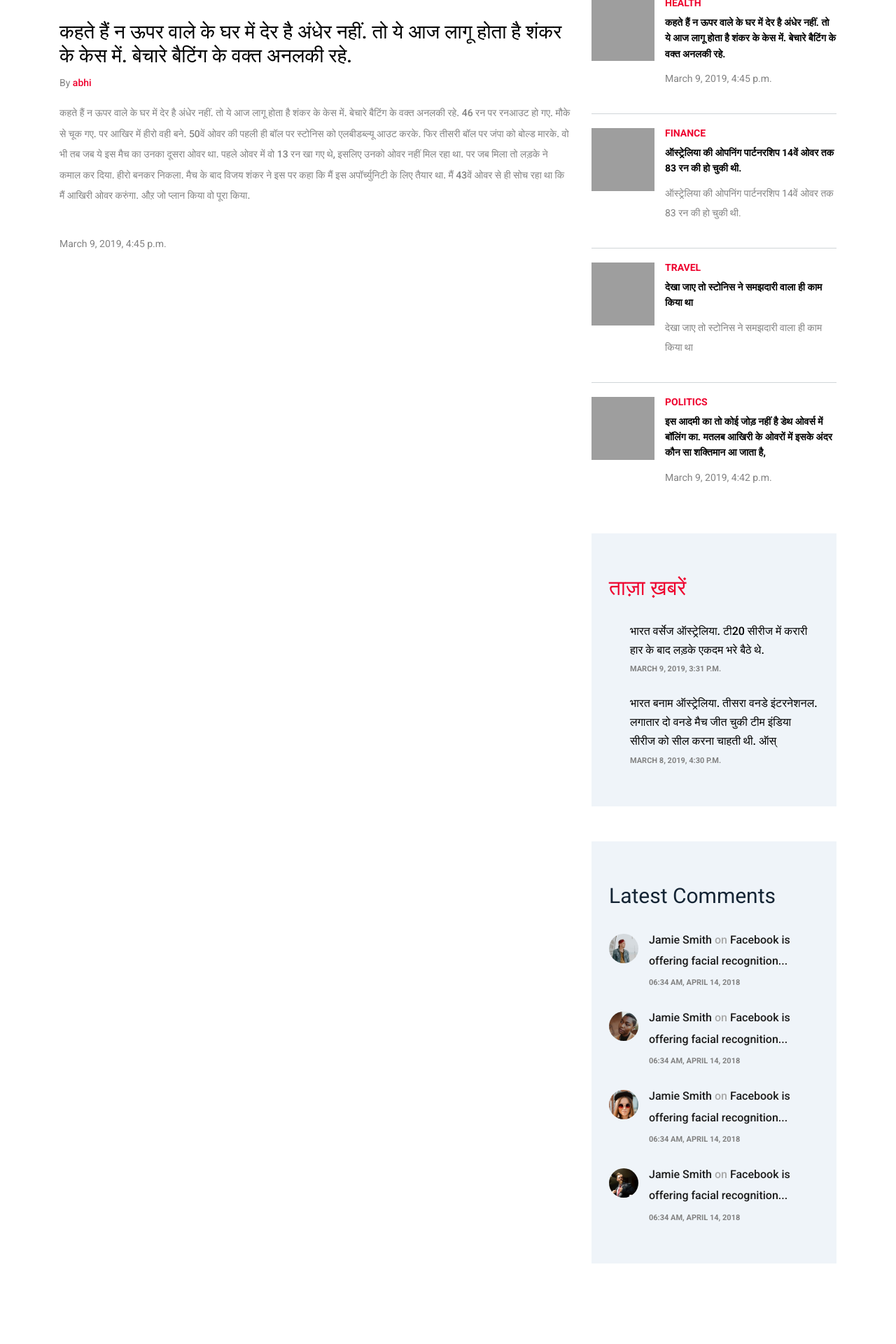
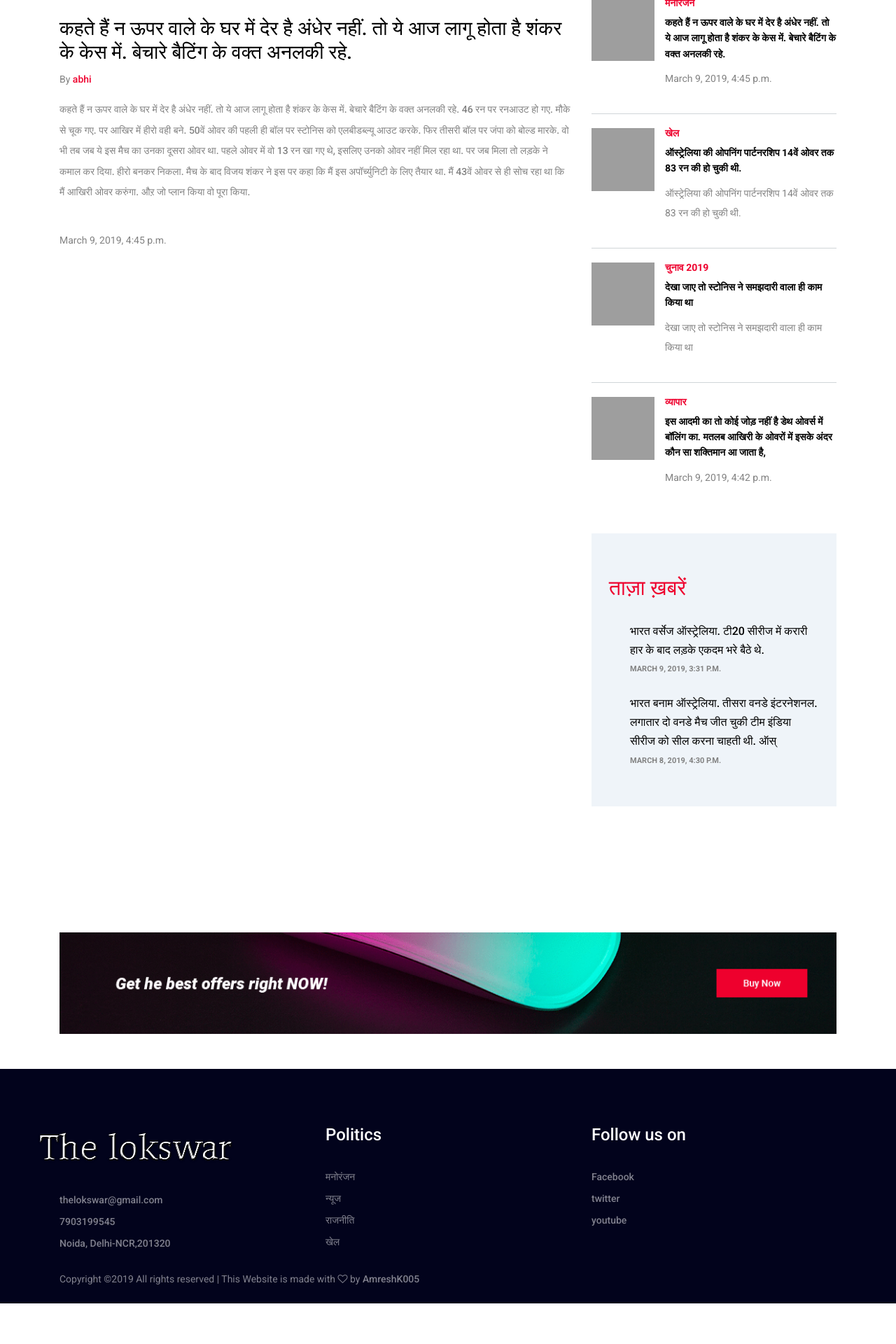
Before and after one commit to amreshk005/lokswar, a Django app: page /movie/ in a window 1280 px wide. Shown: the part 704-2624 px from the top of the page at 70% size. After the commit the page ends 2566 px from the top, so only its background shows below. Run offline with Django 3.2, Linux system fonts and the light colour scheme; data comes from the database, SQL or seed files in the repository; both versions use the stored data as it was after the commit; some libraries are stand-ins or nearby versions; grey boxes are pictures that could not be loaded.

Commit message:
template edit

```diff
--- a/lokswar/home/templates/category_list/news_category_list.html
+++ b/lokswar/home/templates/category_list/news_category_list.html
@@ -13,7 +13,7 @@
                         <div class="single-blog-post featured-post mb-30">
                             <div class="post-thumb">
                                 {% if item.image %}
-                                <a href="{{ item.get_absolute_url }}"><img src="{{ item.image.url }}" alt=""></a>
+                                <a href="{{ item.get_absolute_url }}"><img style="height:295px; width:600px;" src="{{ item.image.url }}" alt=""></a>
                             {% endif %}
                             </div>
                             <div class="post-data">
@@ -74,7 +74,7 @@
                                     <a href="{{ item.get_absolute_url }}"><img style="height:90px;" src="{{ item.image.url }}" alt=""></a>
                                 </div>
                                 <div class="post-data">
-                                    <a href="{% url 'home:news' %}" class="post-catagory">Finance</a>
+                                    <a href="{% url 'home:news' %}" class="post-catagory">न्यूज़</a>
                                     <div class="post-meta">
                                         <a href="{{ item.get_absolute_url }}" class="post-title">
                                             <h6>{{ item.title }}</h6>
@@ -92,7 +92,7 @@
                                     <a href="{{ item.get_absolute_url }}"><img style="height:90px;" src="{{ item.image.url }}" alt=""></a>
                                 </div>
                                 <div class="post-data">
-                                    <a href="{% url 'home:politics' %}" class="post-catagory">Politics</a>
+                                    <a href="{% url 'home:politics' %}" class="post-catagory">राजनीति </a>
                                     <div class="post-meta">
                                         <a href="{{ item.get_absolute_url }}" class="post-title">
                                             <h6>Sed a elit euismod augue semper congue sit amet ac sapien.</h6>
@@ -110,7 +110,7 @@
                                     <a href="{{ item.get_absloute_url }}"><img style="height:90px;" src="{{ item.image.url }}" alt=""></a>
                                 </div>
                                 <div class="post-data">
-                                    <a href="{% url 'home:movie' %}" class="post-catagory">Health</a>
+                                    <a href="{% url 'home:movie' %}" class="post-catagory">मनोरंजन </a>
                                     <div class="post-meta">
                                         <a href="{{ item.get_absloute_url }}" class="post-title">
                                             <h6>{{ item.title }}</h6>
@@ -127,7 +127,7 @@
                                     <a href="{{ item.get_absloute_url }}"><img style="height:90px;" src="{{ item.image.url }}" alt=""></a>
                                 </div>
                                 <div class="post-data">
-                                    <a href="{% url 'home:sports' %}" class="post-catagory">Finance</a>
+                                    <a href="{% url 'home:sports' %}" class="post-catagory">खेल</a>
                                     <div class="post-meta">
                                         <a href="{{ item.get_absloute_url }}" class="post-title">
                                             <h6>{{ item.title }}</h6>
@@ -145,7 +145,7 @@
                                     <a href="{{ item.get_absloute_url }}"><img style="height:90px;" src="{{ item.image.url }}" alt=""></a>
                                 </div>
                                 <div class="post-data">
-                                    <a href="{% url 'home:election' %}" class="post-catagory">Travel</a>
+                                    <a href="{% url 'home:election' %}" class="post-catagory">चुनाव 2019</a>
                                     <div class="post-meta">
                                         <a href="{{ item.get_absloute_url }}" class="post-title">
                                             <h6>{{ item.title }}</h6>
@@ -163,7 +163,7 @@
                                     <a href="{{ item.get_absolute_url }}"><img style="height:90px;" src="{{ item.image.url }}" alt=""></a>
                                 </div>
                                 <div class="post-data">
-                                    <a href="{% url 'home:business' %}" class="post-catagory">Politics</a>
+                                    <a href="{% url 'home:business' %}" class="post-catagory">व्यापार</a>
                                     <div class="post-meta">
                                         <a href="{{ item.get_absolute_url }}" class="post-title">
                                             <h6>{{ item.title }}</h6>
@@ -196,11 +196,11 @@
 
 
                         <!-- Latest Comments Widget -->
-                        <div class="latest-comments-widget">
-                            <h3>Latest Comments</h3>
+                        <!-- <div class="latest-comments-widget">
+                            <h3>Latest Comments</h3> -->
 
                             <!-- Single Comments -->
-                            <div class="single-comments d-flex">
+                            <!-- <div class="single-comments d-flex">
                                 <div class="comments-thumbnail mr-15">
                                     <img src="img/bg-img/29.jpg" alt="">
                                 </div>
@@ -208,10 +208,10 @@
                                     <a href="#">Jamie Smith <span>on</span> Facebook is offering facial recognition...</a>
                                     <p>06:34 am, April 14, 2018</p>
                                 </div>
-                            </div>
+                            </div> -->
 
                             <!-- Single Comments -->
-                            <div class="single-comments d-flex">
+                            <!-- <div class="single-comments d-flex">
                                 <div class="comments-thumbnail mr-15">
                                     <img src="img/bg-img/30.jpg" alt="">
                                 </div>
@@ -219,10 +219,10 @@
                                     <a href="#">Jamie Smith <span>on</span> Facebook is offering facial recognition...</a>
                                     <p>06:34 am, April 14, 2018</p>
                                 </div>
-                            </div>
+                            </div> -->
 
                             <!-- Single Comments -->
-                            <div class="single-comments d-flex">
+                            <!-- <div class="single-comments d-flex">
                                 <div class="comments-thumbnail mr-15">
                                     <img src="img/bg-img/31.jpg" alt="">
                                 </div>
@@ -230,10 +230,10 @@
                                     <a href="#">Jamie Smith <span>on</span> Facebook is offering facial recognition...</a>
                                     <p>06:34 am, April 14, 2018</p>
                                 </div>
-                            </div>
+                            </div> -->
 
                             <!-- Single Comments -->
-                            <div class="single-comments d-flex">
+                            <!-- <div class="single-comments d-flex">
                                 <div class="comments-thumbnail mr-15">
                                     <img src="img/bg-img/32.jpg" alt="">
                                 </div>
@@ -242,7 +242,7 @@
                                     <p>06:34 am, April 14, 2018</p>
                                 </div>
                             </div>
-                        </div>
+                        </div> -->
                     </div>
                 </div>
             </div>
--- a/lokswar/home/templates/home_list.html
+++ b/lokswar/home/templates/home_list.html
@@ -300,7 +300,7 @@
                     <!-- World News -->
                     <div class="col-12 col-md-5 col-lg-3">
                         <div class="section-heading">
-                            <h6>World News</h6>
+                            <h6>व्यक्ति विशेष</h6>
                         </div>
 
 
```
Also changed, not shown: lokswar/db.sqlite3, 1 other file.
